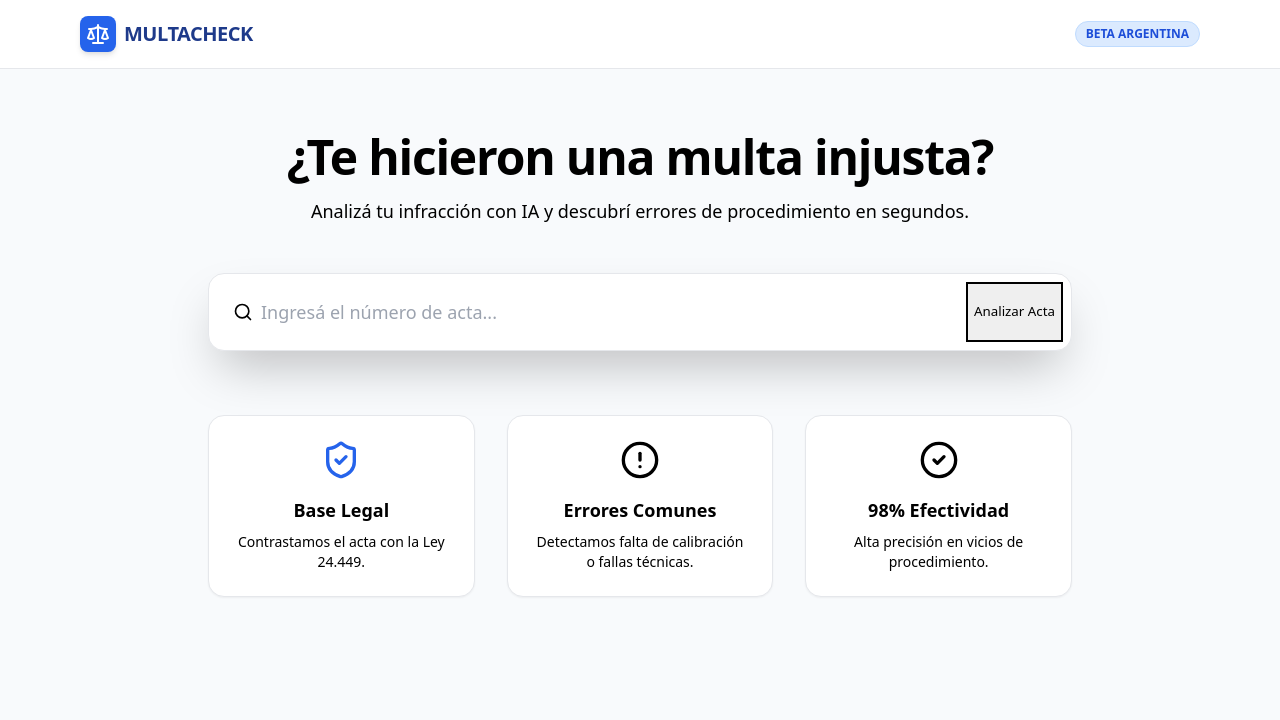
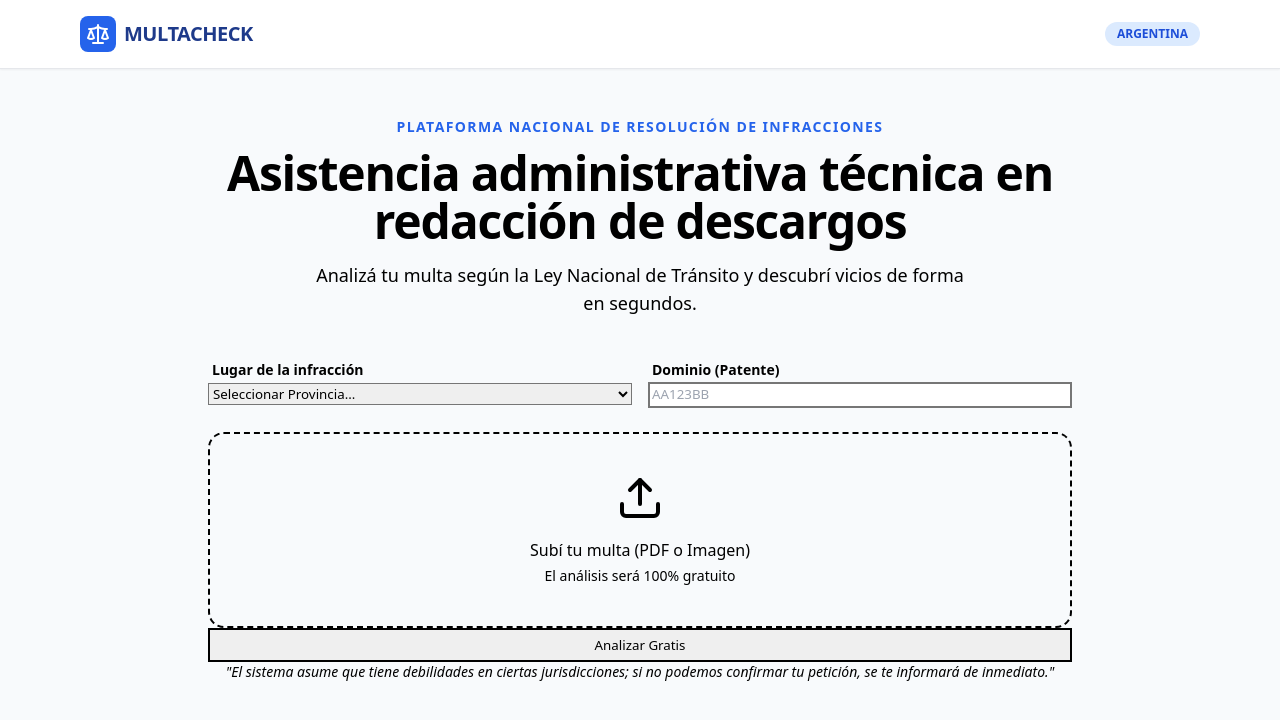
Before and after one commit to 2025ricardo1966-cyber/Multacheck, a Next.js app: page / in a window 1280 px wide. Shown: the top 720 px of the page. Built offline with nearby package versions, Linux system fonts and the light colour scheme.

Commit message:
Update page.tsx

```diff
--- a/app/page.tsx
+++ b/app/page.tsx
@@ -1,58 +1,136 @@
 "use client";
 import React, { useState } from 'react';
-import { Search, ShieldCheck, AlertCircle, CheckCircle2, Scale } from 'lucide-react';
+import { Search, ShieldCheck, AlertCircle, CheckCircle2, Scale, Upload, FileText, Loader2 } from 'lucide-react';
 
 export default function MultaCheck() {
-  const [inputValue, setInputValue] = useState('');
+  const [isAnalyzing, setIsAnalyzing] = useState(false);
+  const [jurisdiccion, setJurisdiccion] = useState('');
+  const [progressText, setProgressText] = useState('Iniciando análisis...');
+
+  const handleStartAnalysis = () => {
+    if (!jurisdiccion) {
+      alert("Por favor, seleccioná la jurisdicción");
+      return;
+    }
+    setIsAnalyzing(true);
+
+    // Simulamos la lógica de "Agregador Inteligente"
+    const steps = [
+      "Conectando con bases municipales...",
+      `Verificando radares en ${jurisdiccion}...`,
+      "Analizando plazos de notificación...",
+      "Cruzando datos con Ley 24.449...",
+      "Generando diagnóstico semáforo..."
+    ];
+
+    steps.forEach((step, index) => {
+      setTimeout(() => {
+        setProgressText(step);
+        if (index === steps.length - 1) {
+          // Aquí iría la redirección al resultado
+          console.log("Análisis finalizado");
+        }
+      }, (index + 1) * 1500);
+    });
+  };
+
   return (
     <div className="min-h-screen bg-slate-50 text-slate-900 font-sans">
       <style jsx global>{`
         @import url('https://cdn.jsdelivr.net/npm/tailwindcss@2.2.19/dist/tailwind.min.css');
       `}</style>
-      <nav className="bg-white border-b border-slate-200 py-4">
+
+      {/* Header Profesional */}
+      <nav className="bg-white border-b border-slate-200 py-4 shadow-sm">
         <div className="max-w-6xl mx-auto px-4 flex justify-between items-center">
           <div className="flex items-center gap-2">
-            <div className="bg-blue-600 p-1.5 rounded-lg shadow-md">
+            <div className="bg-blue-600 p-1.5 rounded-lg">
               <Scale className="text-white w-6 h-6" />
             </div>
             <span className="text-xl font-bold tracking-tight text-blue-900 uppercase">MultaCheck</span>
           </div>
-          <span className="bg-blue-100 text-blue-700 text-xs font-bold px-2.5 py-1 rounded-full border border-blue-200">BETA ARGENTINA</span>
+          <span className="bg-blue-100 text-blue-700 text-xs font-bold px-3 py-1 rounded-full">ARGENTINA</span>
         </div>
       </nav>
-      <main className="max-w-4xl mx-auto pt-16 px-4 pb-20">
-        <div className="text-center mb-12">
-          <h1 className="text-4xl md:text-5xl font-extrabold text-slate-900 mb-4 tracking-tight">¿Te hicieron una multa injusta?</h1>
-          <p className="text-lg text-slate-600 max-w-2xl mx-auto">Analizá tu infracción con IA y descubrí errores de procedimiento en segundos.</p>
+
+      <main className="max-w-4xl mx-auto pt-12 px-4 pb-20">
+        <div className="text-center mb-10">
+          <h2 className="text-blue-600 font-bold text-sm uppercase tracking-widest mb-3">Plataforma Nacional de Resolución de Infracciones</h2>
+          <h1 className="text-4xl md:text-5xl font-extrabold text-slate-900 mb-4 tracking-tight">
+            Asistencia administrativa técnica en redacción de descargos
+          </h1>
+          <p className="text-lg text-slate-600 max-w-2xl mx-auto">
+            Analizá tu multa según la Ley Nacional de Tránsito y descubrí vicios de forma en segundos.
+          </p>
         </div>
-        <div className="bg-white p-2 rounded-2xl shadow-2xl border border-slate-200 mb-16">
-          <div className="flex flex-col md:flex-row gap-2">
-            <div className="relative flex-grow">
-              <div className="absolute inset-y-0 left-0 pl-4 flex items-center pointer-events-none">
-                <Search className="h-5 w-5 text-slate-400" />
+
+        {/* COMPONENTE DE CARGA LÓGICO */}
+        <div className="bg-white p-8 rounded-3xl shadow-2xl border border-slate-200 mb-16 transition-all">
+          {!isAnalyzing ? (
+            <div className="space-y-6">
+              <div className="grid md:grid-cols-2 gap-4">
+                {/* Jurisdicción */}
+                <div className="space-y-2">
+                  <label className="text-sm font-bold text-slate-700 ml-1">Lugar de la infracción</label>
+                  <select
+                    className="w-full p-4 bg-slate-50 border border-slate-200 rounded-xl outline-none focus:ring-2 focus:ring-blue-500 transition-all"
+                    value={jurisdiccion}
+                    onChange={(e) => setJurisdiccion(e.target.value)}
+                  >
+                    <option value="">Seleccionar Provincia...</option>
+                    <option value="CABA">CABA</option>
+                    <option value="Buenos Aires">Provincia de Buenos Aires</option>
+                    <option value="Cordoba">Córdoba</option>
+                    <option value="Santa Fe">Santa Fe</option>
+                  </select>
+                </div>
+                {/* Patente */}
+                <div className="space-y-2">
+                  <label className="text-sm font-bold text-slate-700 ml-1">Dominio (Patente)</label>
+                  <input
+                    type="text"
+                    placeholder="AA123BB"
+                    className="w-full p-4 bg-slate-50 border border-slate-200 rounded-xl outline-none focus:ring-2 focus:ring-blue-500 transition-all uppercase"
+                  />
+                </div>
               </div>
-              <input type="text" className="block w-full pl-11 pr-4 py-4 bg-slate-50 border-transparent focus:bg-white focus:ring-2 focus:ring-blue-500 rounded-xl text-lg outline-none" placeholder="Ingresá el número de acta..." value={inputValue} onChange={(e) => setInputValue(e.target.value)} />
+
+              {/* Drag & Drop Area */}
+              <div className="border-2 border-dashed border-slate-200 rounded-2xl p-10 text-center hover:border-blue-400 transition-colors cursor-pointer bg-slate-50/50 group">
+                <input type="file" className="hidden" id="fileUpload" />
+                <label htmlFor="fileUpload" className="cursor-pointer">
+                  <Upload className="mx-auto h-12 w-12 text-slate-300 group-hover:text-blue-500 transition-colors mb-4" />
+                  <p className="text-slate-600 font-medium">Subí tu multa (PDF o Imagen)</p>
+                  <p className="text-slate-400 text-sm mt-1">El análisis será 100% gratuito</p>
+                </label>
+              </div>
+
+              <button
+                onClick={handleStartAnalysis}
+                className="w-full bg-blue-600 hover:bg-blue-700 text-white font-bold py-5 rounded-2xl shadow-lg shadow-blue-200 transition-all text-xl"
+              >
+                Analizar Gratis
+              </button>
             </div>
-            <button className="bg-blue-600 hover:bg-blue-700 text-white font-bold py-4 px-8 rounded-xl transition-all shadow-lg">Analizar Acta</button>
-          </div>
+          ) : (
+            /* ESTADO ANALIZANDO */
+            <div className="py-12 text-center space-y-6 animate-pulse">
+              <Loader2 className="h-16 w-16 text-blue-600 mx-auto animate-spin" />
+              <div className="space-y-2">
+                <h3 className="text-2xl font-bold text-slate-800">{progressText}</h3>
+                <p className="text-slate-500">Estamos verificando la viabilidad legal de tu caso...</p>
+              </div>
+              <div className="max-w-xs mx-auto bg-slate-100 h-2 rounded-full overflow-hidden">
+                <div className="bg-blue-600 h-full animate-progress-bar w-full"></div>
+              </div>
+            </div>
+          )}
         </div>
-        <div className="grid md:grid-cols-3 gap-8 text-center">
-          <div className="bg-white p-6 rounded-2xl border border-slate-100 shadow-sm">
-            <ShieldCheck className="text-blue-600 w-10 h-10 mx-auto mb-4" />
-            <h3 className="font-bold text-lg mb-2">Base Legal</h3>
-            <p className="text-slate-500 text-sm">Contrastamos el acta con la Ley 24.449.</p>
-          </div>
-          <div className="bg-white p-6 rounded-2xl border border-slate-100 shadow-sm">
-            <AlertCircle className="text-amber-600 w-10 h-10 mx-auto mb-4" />
-            <h3 className="font-bold text-lg mb-2">Errores Comunes</h3>
-            <p className="text-slate-500 text-sm">Detectamos falta de calibración o fallas técnicas.</p>
-          </div>
-          <div className="bg-white p-6 rounded-2xl border border-slate-100 shadow-sm">
-            <CheckCircle2 className="text-emerald-600 w-10 h-10 mx-auto mb-4" />
-            <h3 className="font-bold text-lg mb-2">98% Efectividad</h3>
-            <p className="text-slate-500 text-sm">Alta precisión en vicios de procedimiento.</p>
-          </div>
-        </div>
+
+        {/* Footer info - Genera credibilidad */}
+        <p className="text-center text-slate-400 text-sm italic">
+          "El sistema asume que tiene debilidades en ciertas jurisdicciones; si no podemos confirmar tu petición, se te informará de inmediato."
+        </p>
       </main>
     </div>
   );
```
